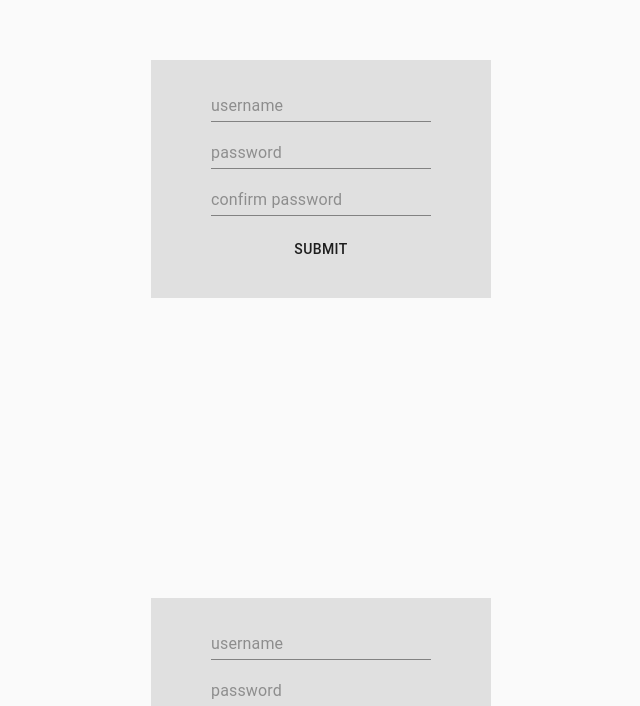
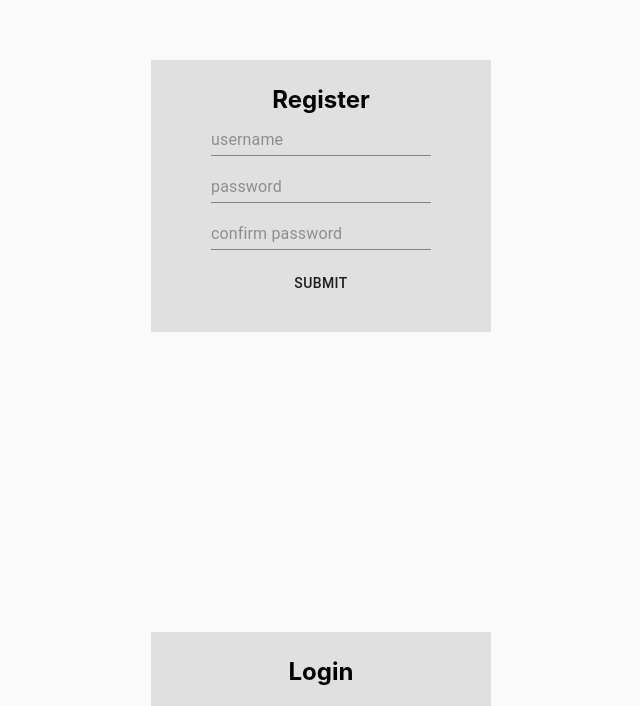
Before and after one commit to yutveg/Auth-React-Front-End, a React (Create React App) app in the folder simple-user-dash/: page / in a window 1280 px wide. Shown: the part 240-946 px from the top of the page, without its empty margins (319-959 px from the left). Built offline with nearby package versions, Linux system fonts and the light colour scheme.

Commit message:
added headers to auth forms

```diff
--- a/simple-user-dash/src/components/auth/Login.tsx
+++ b/simple-user-dash/src/components/auth/Login.tsx
@@ -6,6 +6,8 @@ import { AuthForm } from './formStyles';
 const Login: React.FC = () => {
   return (
     <AuthForm>
+      <h2>Login</h2>
+
       <Formik
         initialValues={{ username: '', password: '' }}
         onSubmit={(data, { setSubmitting, resetForm }) => {
--- a/simple-user-dash/src/components/auth/Register.tsx
+++ b/simple-user-dash/src/components/auth/Register.tsx
@@ -6,6 +6,7 @@ import { AuthForm } from './formStyles';
 const Register: React.FC = () => {
   return (
     <AuthForm>
+      <h2>Register</h2>
       <Formik
         initialValues={{ username: '', password: '', confirmPassword: '' }}
         onSubmit={(data, { setSubmitting, resetForm }) => {
```
